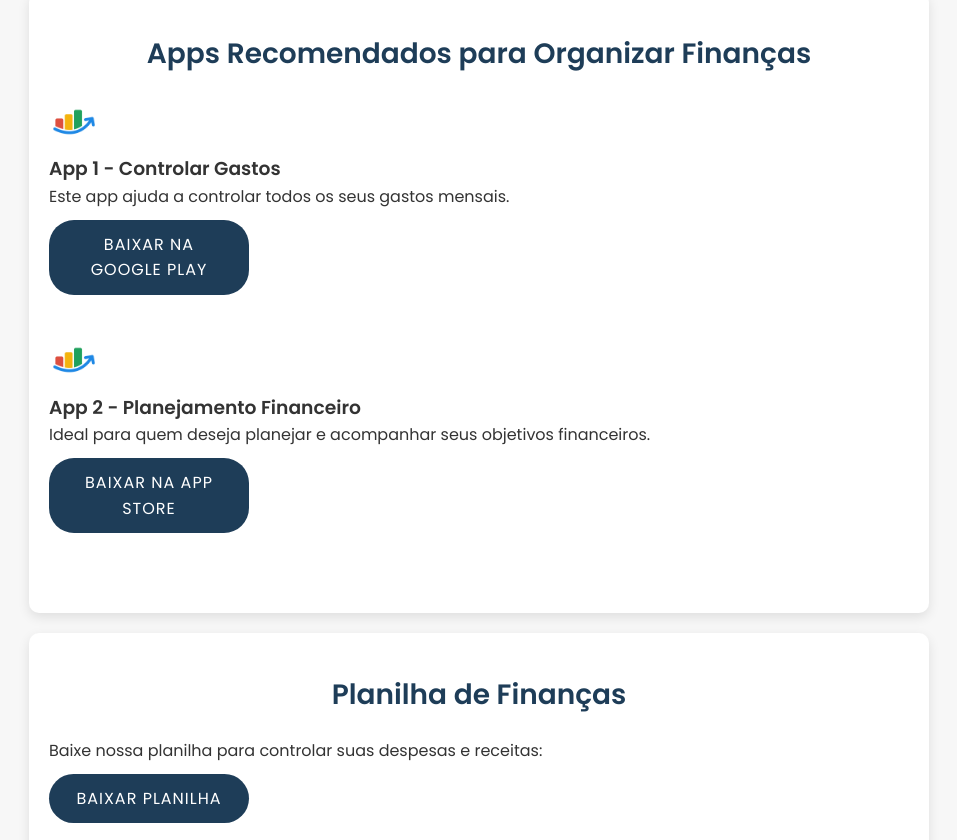
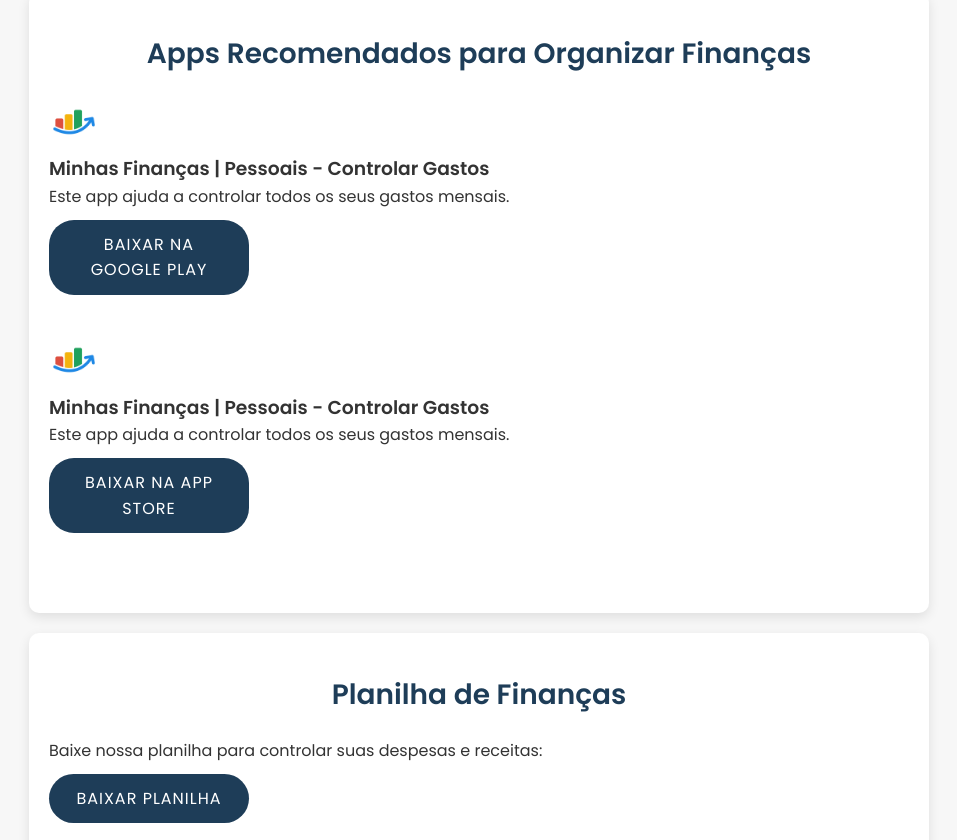
Before and after one commit to TBarroso81/mibbisfinancasprojeto, a plain HTML site: page index.html in a window 1280 px wide. Shown: the part 1088-1928 px from the top of the page, without its empty margins (161-1118 px from the left). Drawn offline with Linux system fonts and the light colour scheme.

Commit message:
Update index.html

```diff
--- a/index.html
+++ b/index.html
@@ -40,14 +40,14 @@
       <h2 class="section-title">Apps Recomendados para Organizar Finanças</h2>
       <div class="app-card">
         <img src="Images/minhasfinancas.png" alt="App 1" width="50">
-        <h3>App 1 - Controlar Gastos</h3>
+        <h3>Minhas Finanças | Pessoais - Controlar Gastos</h3>
         <p>Este app ajuda a controlar todos os seus gastos mensais.</p>
         <a href="https://play.google.com/store/apps/details?id=cicero.minhasfinancas&hl=pt_BR" target="_blank" class="btn">Baixar na Google Play</a>
       </div>
       <div class="app-card">
         <img src="Images/minhasfinancas.png" alt="App 2" width="50">
-        <h3>App 2 - Planejamento Financeiro</h3>
-        <p>Ideal para quem deseja planejar e acompanhar seus objetivos financeiros.</p>
+        <h3>Minhas Finanças | Pessoais - Controlar Gastos</h3>
+        <p>Este app ajuda a controlar todos os seus gastos mensais.</p>
         <a href="https://apps.apple.com/br/app/minhas-finan%C3%A7as-pessoais/id1662639047" target="_blank" class="btn">Baixar na App Store</a>
       </div>
     </section>
```
